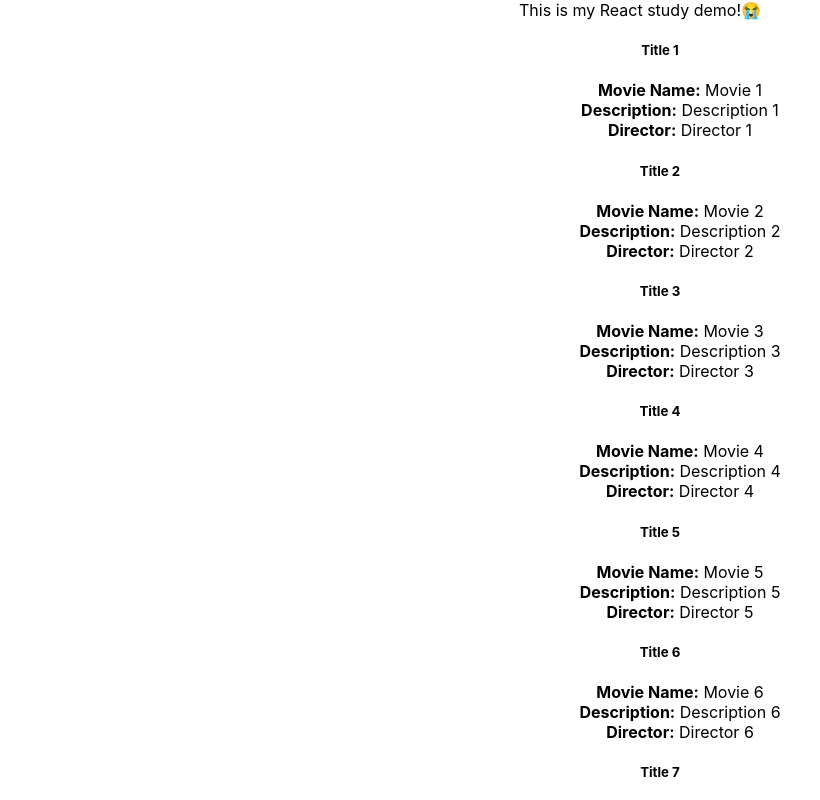
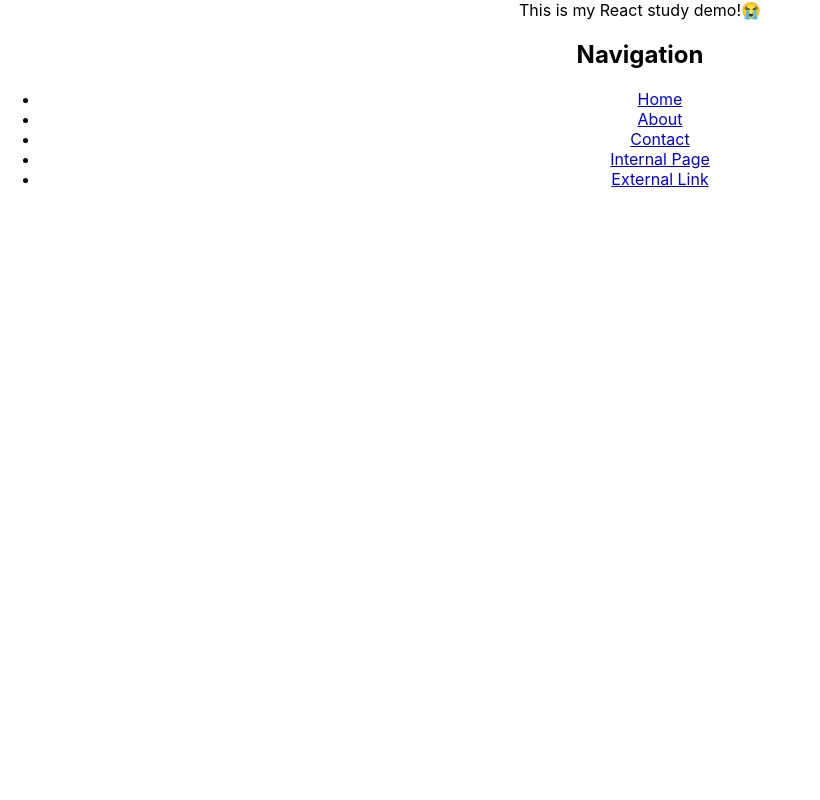
Before and after one commit to lalazaz/demo-react-in-action, a React (Create React App) app: page / in a window 1280 px wide. Shown: the top 800 px of the page, without its empty margins (0-820 px from the left). Built offline with nearby package versions, Linux system fonts and the light colour scheme.

Commit message:
feat:热链接

```diff
--- a/package.json
+++ b/package.json
@@ -10,6 +10,7 @@
     "react": "^18.2.0",
     "react-dom": "^18.2.0",
     "react-redux": "^9.1.0",
+    "react-router-dom": "^6.22.3",
     "react-scripts": "5.0.1",
     "web-vitals": "^2.1.4"
   },
--- a/src/App.js
+++ b/src/App.js
@@ -1,6 +1,6 @@
 import './App.css';
-import MovieList from "./components/MovieInfo";
-
+// import MovieList from "./components/MovieInfo";
+import Navigation from "./components/NavigationDemo";
 
 const App = () => {
     /*    const dispatch = useDispatch()
@@ -12,8 +12,8 @@ const App = () => {
     return (
         <div className="App">
             This is my React study demo!😭
-            <MovieList />
-            fda
+            {/*<MovieList/>*/}
+            <Navigation/>
         </div>
     )
 }
--- a/src/components/MovieInfo.js
+++ b/src/components/MovieInfo.js
@@ -1,7 +1,7 @@
 import movieData from "../data/movieData.json"
 
 const MovieList = () => {
-    return (
+    /* return (
          <div className={"movieList"}>
              <ul>
                  {movieData.map((movie, index) => (
@@ -14,6 +14,31 @@ const MovieList = () => {
                  ))}
              </ul>
          </div>
+
+     )*/
+    return (
+        <div className={"movieList"}>
+            <table>
+                <thead>
+                <tr>
+                    <th>Title</th>
+                    <th>Movie Name</th>
+                    <th>Description</th>
+                    <th>Director</th>
+                </tr>
+                </thead>
+                <tbody>
+                {movieData.map((movie, index) => (
+                    <tr key={index}>
+                        <td>{movie.movieTitle}</td>
+                        <td>{movie.movieName}</td>
+                        <td>{movie.movieDescription}</td>
+                        <td>{movie.directorName}</td>
+                    </tr>
+                ))}
+                </tbody>
+            </table>
+        </div>
     )
 }
 
--- /dev/null
+++ b/src/components/NavigationDemo.js
@@ -0,0 +1,18 @@
+import React from 'react';
+
+const Navigation = () => {
+    return (
+        <div>
+            <h2>Navigation</h2>
+            <ul>
+                <li><a href="/">Home</a></li> {/* 外部链接 */}
+                <li><a href="/about">About</a></li> {/* 外部链接 */}
+                <li><a href="/contact">Contact</a></li> {/* 外部链接 */}
+                <li><a href="/internal">Internal Page</a></li> {/* 内部链接 */}
+                <li><a href="https://www.baidu.com">External Link</a></li> {/* 外部链接 */}
+            </ul>
+        </div>
+    );
+}
+
+export default Navigation;
```
Also changed, not shown: 1 other file (tests, documents, lock files or other folders). Lines whose indentation alone changed are shown as unchanged.
